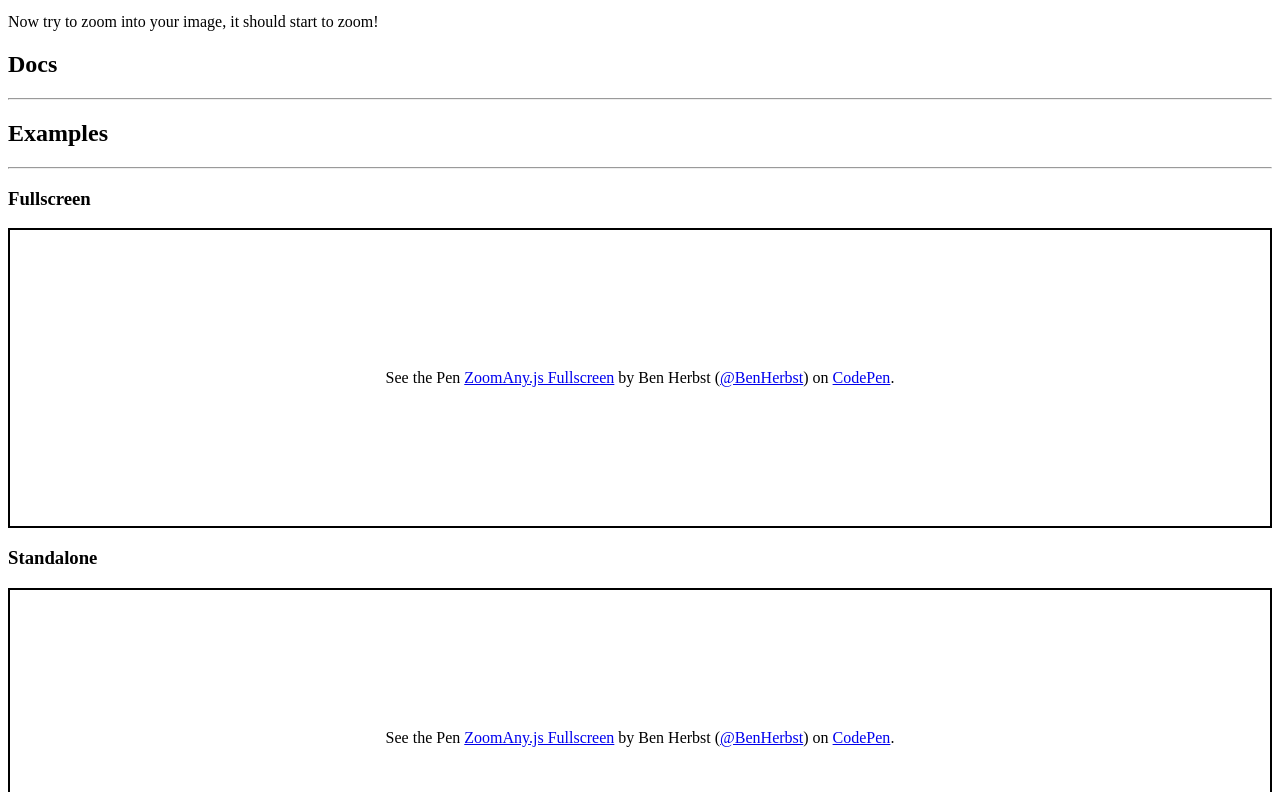
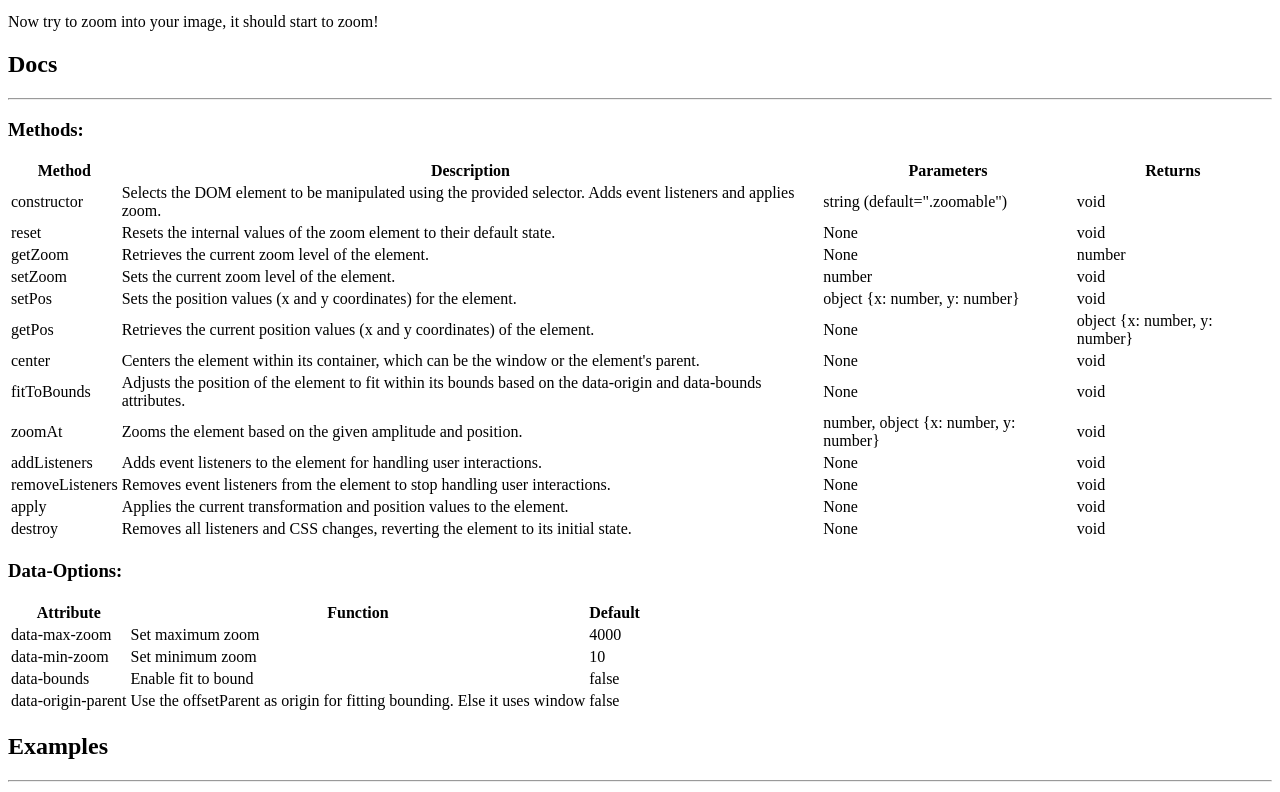
Before and after one commit to BenHerbst/zoom-any-js, a website built with Vite: page docs/index.html in a window 1280 px wide. Shown: the part 1348-2140 px from the top of the page. Built offline with nearby package versions, Linux system fonts and the light colour scheme; a script that the page names is missing; a small style sheet from the web is missing.

Commit message:
Finished Docs page

```diff
--- a/docs/index.html
+++ b/docs/index.html
@@ -27,7 +27,7 @@
                     <a href="/#docs">Docs</a>
                 </li>
                 <li>
-                    <a href="/#docs">Examples</a>
+                    <a href="/#examples">Examples</a>
                 </li>
             </ul>
         </nav>
@@ -53,7 +53,7 @@
         </div>
     </section>
     <section>
-        <h2>Get Started</h2>
+        <h2 id="get-started">Get Started</h2>
         <hr>
         <h3>Install</h3>
         <p>Install via NPM:</p>
@@ -79,11 +79,138 @@ const zoom = new ZoomAnyJs()</code></pre>
         <p>Now try to zoom into your image, it should start to zoom!</p>
     </section>
     <section>
-        <h2>Docs</h2>
+        <h2 id="docs">Docs</h2>
         <hr>
+        <h3>Methods:</h3>
+        <table>
+            <thead>
+            <tr>
+                <th>Method</th>
+                <th>Description</th>
+                <th>Parameters</th>
+                <th>Returns</th>
+            </tr>
+            </thead>
+            <tbody>
+            <tr>
+                <td>constructor</td>
+                <td>Selects the DOM element to be manipulated using the provided selector. Adds event listeners and
+                    applies zoom.
+                </td>
+                <td>string (default=".zoomable")</td>
+                <td>void</td>
+            </tr>
+            <tr>
+                <td>reset</td>
+                <td>Resets the internal values of the zoom element to their default state.</td>
+                <td>None</td>
+                <td>void</td>
+            </tr>
+            <tr>
+                <td>getZoom</td>
+                <td>Retrieves the current zoom level of the element.</td>
+                <td>None</td>
+                <td>number</td>
+            </tr>
+            <tr>
+                <td>setZoom</td>
+                <td>Sets the current zoom level of the element.</td>
+                <td>number</td>
+                <td>void</td>
+            </tr>
+            <tr>
+                <td>setPos</td>
+                <td>Sets the position values (x and y coordinates) for the element.</td>
+                <td>object {x: number, y: number}</td>
+                <td>void</td>
+            </tr>
+            <tr>
+                <td>getPos</td>
+                <td>Retrieves the current position values (x and y coordinates) of the element.</td>
+                <td>None</td>
+                <td>object {x: number, y: number}</td>
+            </tr>
+            <tr>
+                <td>center</td>
+                <td>Centers the element within its container, which can be the window or the element's parent.</td>
+                <td>None</td>
+                <td>void</td>
+            </tr>
+            <tr>
+                <td>fitToBounds</td>
+                <td>Adjusts the position of the element to fit within its bounds based on the data-origin and
+                    data-bounds attributes.
+                </td>
+                <td>None</td>
+                <td>void</td>
+            </tr>
+            <tr>
+                <td>zoomAt</td>
+                <td>Zooms the element based on the given amplitude and position.</td>
+                <td>number, object {x: number, y: number}</td>
+                <td>void</td>
+            </tr>
+            <tr>
+                <td>addListeners</td>
+                <td>Adds event listeners to the element for handling user interactions.</td>
+                <td>None</td>
+                <td>void</td>
+            </tr>
+            <tr>
+                <td>removeListeners</td>
+                <td>Removes event listeners from the element to stop handling user interactions.</td>
+                <td>None</td>
+                <td>void</td>
+            </tr>
+            <tr>
+                <td>apply</td>
+                <td>Applies the current transformation and position values to the element.</td>
+                <td>None</td>
+                <td>void</td>
+            </tr>
+            <tr>
+                <td>destroy</td>
+                <td>Removes all listeners and CSS changes, reverting the element to its initial state.</td>
+                <td>None</td>
+                <td>void</td>
+            </tr>
+            </tbody>
+        </table>
+        <h3>Data-Options:</h3>
+        <table>
+            <thead>
+                <tr>
+                    <th>Attribute</th>
+                    <th>Function</th>
+                    <th>Default</th>
+                </tr>
+            </thead>
+            <tbody>
+                <tr>
+                    <td>data-max-zoom</td>
+                    <td>Set maximum zoom</td>
+                    <td>4000</td>
+                </tr>
+                <tr>
+                    <td>data-min-zoom</td>
+                    <td>Set minimum zoom</td>
+                    <td>10</td>
+                </tr>
+                <tr>
+                    <td>data-bounds</td>
+                    <td>Enable fit to bound</td>
+                    <td>false</td>
+                </tr>
+                <tr>
+                    <td>data-origin-parent</td>
+                    <td>Use the offsetParent as origin for fitting bounding. Else it uses window</td>
+                    <td>false</td>
+                </tr>
+            </tbody>
+        </table>
     </section>
     <section>
-        <h2>Examples</h2>
+        <h2 id="examples">Examples</h2>
         <hr>
         <h3>Fullscreen</h3>
         <div>
@@ -120,6 +247,9 @@ const zoom = new ZoomAnyJs()</code></pre>
         </div>
     </section>
 </main>
+<footer class="container-fluid">
+    <p>Made by <a href="https://benherbst.net/" rel="author">Ben Herbst</a>. Licensed under Apache-2.0.</p>
+</footer>
 <script type="module">
     import ZoomAnyJs from "https://cdn.jsdelivr.net/npm/zoom-any-js@latest/dist/zoom-any-js.js"
     import hljs from 'https://cdn.jsdelivr.net/gh/highlightjs/cdn-release@11.9.0/build/es/highlight.min.js';
--- a/docs/main.css
+++ b/docs/main.css
@@ -57,6 +57,11 @@ header.shadow {
 
 main {
     padding-top: 72px;
+    padding-bottom: 36px;
+}
+
+footer {
+    padding-bottom: 72px;
 }
 
 .container-fluid {
@@ -206,3 +211,15 @@ hr {
     border: none;
     border-top: 2px solid #a3a3a3;
 }
+
+table {
+    width: 100%;
+    border-collapse: collapse;
+}
+th, td {
+    padding: 10px;
+    border: 1px solid #ddd;
+}
+th {
+    background-color: #f4f4f4;
+}
--- /dev/null
+++ b/docs/robots.txt
@@ -0,0 +1,2 @@
+User-agent: *
+Allow: /
```
